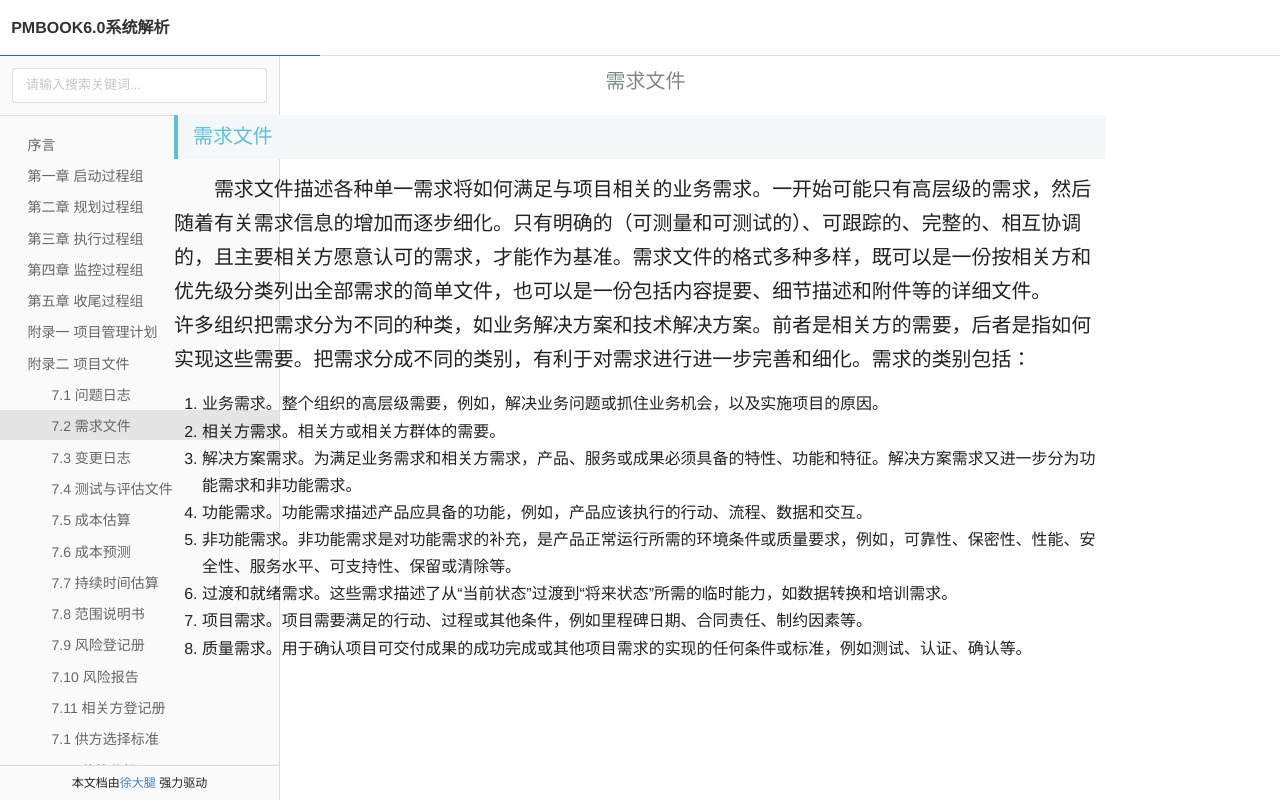
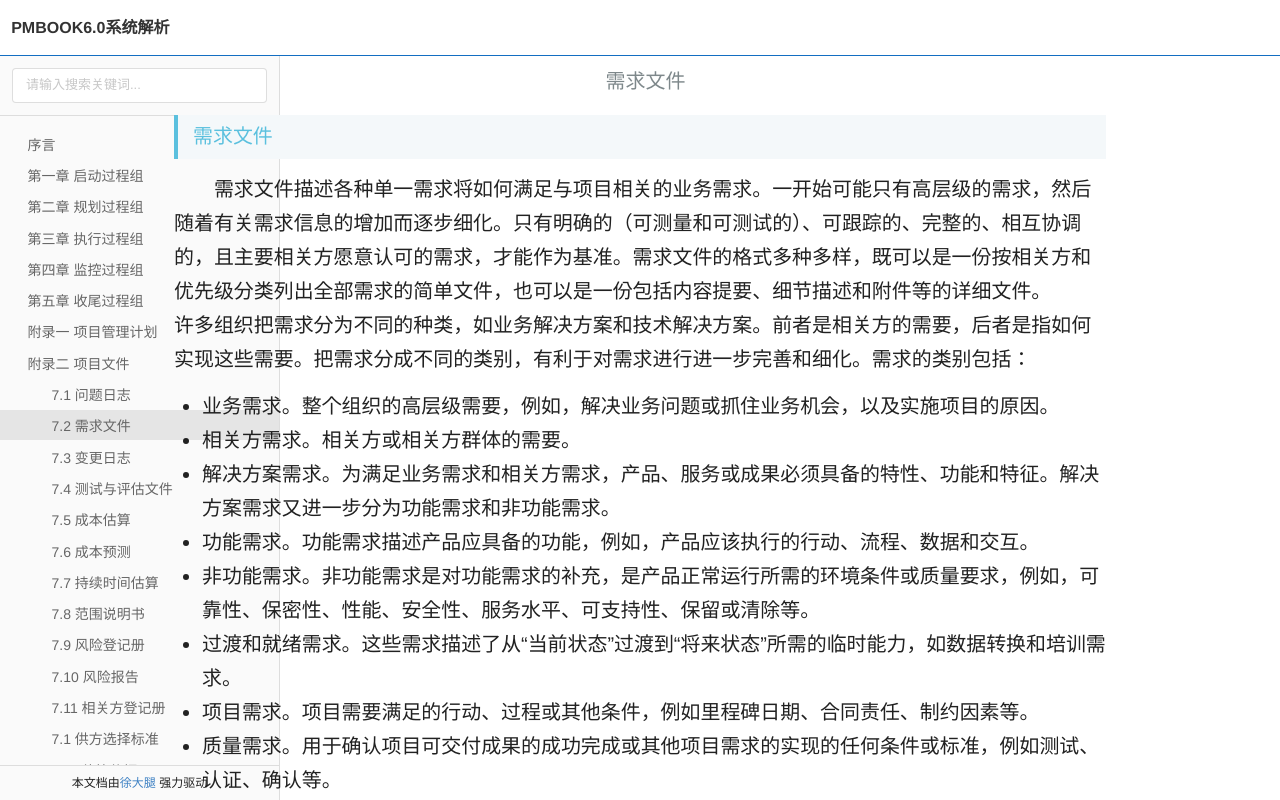
Before and after one commit to xulayen/PMP, a React app: page /#/chapter/projectFiles/xuqiuLog in a window 1280 px wide. Built offline with nearby package versions, Linux system fonts and the light colour scheme; a web font is replaced by a local one.

Commit message:
更新样式细节

```diff
--- a/public/index.html
+++ b/public/index.html
@@ -5,6 +5,8 @@
   <meta charset="utf-8">
   <meta name="viewport" content="width=device-width, initial-scale=1, shrink-to-fit=no">
   <meta name="theme-color" content="#000000">
+  <meta name="keywords" content="PMP,学习,考试,PMI,PMP6.0,PMP分析">
+  <meta name="description" content="PMP6.0系统的分析记录工具">
   <!--
       manifest.json provides metadata used when your web app is added to the
       homescreen on Android. See https://developers.google.com/web/fundamentals/engage-and-retain/web-app-manifest/
--- a/src/components/content/projectFile/xuqiuwenjian.js
+++ b/src/components/content/projectFile/xuqiuwenjian.js
@@ -55,7 +55,8 @@ export default class XuQiuWenJian extends Component {
                                 <br />
                                 许多组织把需求分为不同的种类，如业务解决方案和技术解决方案。前者是相关方的需要，后者是指如何实现这些需要。把需求分成不同的类别，有利于对需求进行进一步完善和细化。需求的类别包括：
                             </h4>
-                            <ol>
+                            <h4>
+                                <ul>
                                     <li>业务需求。整个组织的高层级需要，例如，解决业务问题或抓住业务机会，以及实施项目的原因。</li>
                                     <li>相关方需求。相关方或相关方群体的需要。</li>
                                     <li>解决方案需求。为满足业务需求和相关方需求，产品、服务或成果必须具备的特性、功能和特征。解决方案需求又进一步分为功能需求和非功能需求。</li>
@@ -64,7 +65,8 @@ export default class XuQiuWenJian extends Component {
                                     <li>过渡和就绪需求。这些需求描述了从“当前状态”过渡到“将来状态”所需的临时能力，如数据转换和培训需求。</li>
                                     <li>项目需求。项目需要满足的行动、过程或其他条件，例如里程碑日期、合同责任、制约因素等。</li>
                                     <li>质量需求。用于确认项目可交付成果的成功完成或其他项目需求的实现的任何条件或标准，例如测试、认证、确认等。</li>
-                            </ol>
+                                </ul>
+                            </h4>
                             <br />
 
                         </div>
--- a/src/route/index.js
+++ b/src/route/index.js
@@ -92,7 +92,7 @@ export default class Main extends Component {
                                     </div>
                                 </div>
                                 <div className="progress">
-                                    <div className="progress-bar" style={{ width: "25%" }}></div>
+                                    <div className="progress-bar" style={{ width: "100%" }}></div>
                                 </div>
                                 <div className="window-body with-sidebar">
                                     <div className="sidebar">
```
Lines whose indentation alone changed are shown as unchanged.
